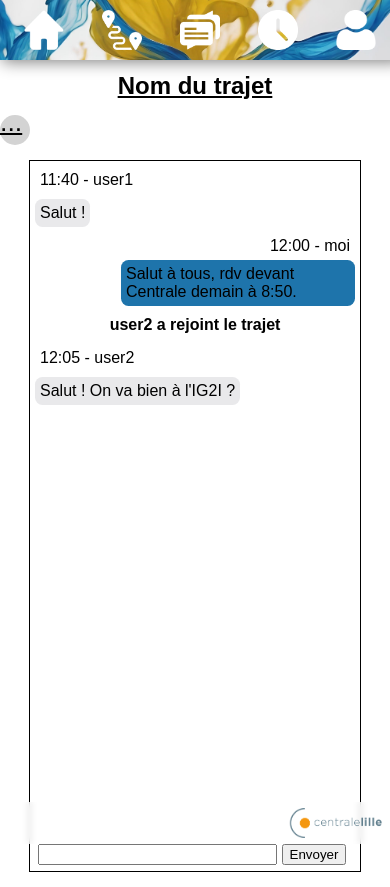
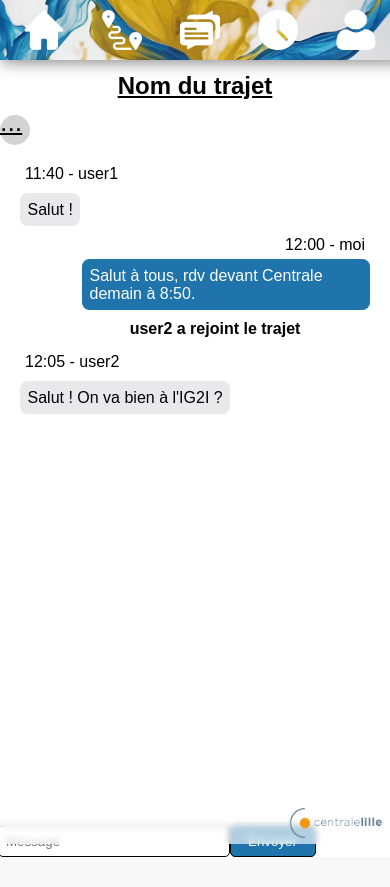
Before and after one commit to JulesVoyer/ProjetWEB, a PHP site: page /index.php?view=messages in a window 390 px wide. After the commit the page ends 857 px from the top, so only its background shows below. Run offline with PHP 8.4, Linux system fonts and the light colour scheme; some web fonts are replaced.

Commit message:
modif lien messages et detail trajet + vue message

```diff
--- a/CSS/style.css
+++ b/CSS/style.css
@@ -398,7 +398,7 @@ body {
 
 
 
-/*---------- ACCEUIL ----------*/
+/*---------- ACCUEIL ----------*/
 
 /*#aclBody {
     padding-left: 35%;
@@ -901,7 +901,7 @@ body {
     height: fit-content;
     border-radius: 7.5px;
     background-color: #E9E9EB;
-    padding: 5px;
+    padding: 7.5px;
 }
 
 .heureEnvoye {
@@ -916,10 +916,11 @@ body {
     margin: 0 0 0 auto !important;
     border-radius: 7.5px;
     background-color: #1E74AB;
+    color: white;
     width: fit-content;
     max-width: 70%;
     height: fit-content;
-    padding: 5px;
+    padding: 7.5px;
 }
 
 .rejointQuitte {
@@ -931,21 +932,68 @@ body {
 
 #conversation form {
     position: absolute;
+    margin: 0 auto 0 auto;
+    top: 665px;
+    width: 100%;
+    left: -2.5px;
     display: flex;
-    flex-direction: row;
-    text-align: center;
-    top: 680px;
-    width: 100%;
+    flex-direction: row ;
+
 }
 
-#conversation input {
-    margin: 2.5px;
-}
 
 #conversation input[type="text"] {
     position: relative;
-    width: 70%;
+    width: 50%;
+    border: black solid 1px;
+    border-radius: 5px;
+    padding: 7.5px;
 }
+
+#conversation input[type="submit"] {
+    border: black solid 1px;
+    width: 20%;
+    border-radius: 5px;
+    padding: 7.5px;
+    color: white;
+    background-color: #1E74AB;
+
+}
+
+@media all and (max-width:550px) {
+    /* Cas d'une fenêtre de largeur inférieure à 550px [mobile] */
+
+    #conversation {
+        padding: 0 20px 0 20px;
+        border: 0;
+        width: 100%;
+        height: 100%;
+        display: flex;
+        flex-direction: column;
+        text-decoration:none !important;
+        color: black;
+    }
+
+    .messageEnvoye {
+        right: 40px;
+        margin-left: auto !important;
+        border-radius: 7.5px;
+        background-color: #1E74AB;
+        color: white;
+        width: fit-content;
+        max-width: 70%;
+        height: fit-content;
+        padding: 7.5px;
+    }
+
+    .heureEnvoye {
+        right: 40px;
+        margin-left: auto !important;
+
+    }
+}
+
+/*---------- HISTORIQUE ----------*/
 
 .subTitlePage {
     position: relative;
@@ -1001,6 +1049,7 @@ body {
 
 
 
+
 /*---------- PROFIL ----------*/
 
 #pflBody {
@@ -1019,6 +1068,7 @@ body {
     text-align: center;
 
     /* Répartition homogène des éléments dans la div */
+    position: relative;
     display: flex;
     justify-content: space-around;
     flex-direction: column;
--- a/templates/messages.php
+++ b/templates/messages.php
@@ -33,7 +33,7 @@ include_once("libs/maLibForms.php");
             <p class="messageRecu">Salut ! On va bien à l'IG2I ?</p>
 
             <form action="controleur.php">
-                <input type="text" name="contenuMessage" id="contenu">
+                <input type="text" name="contenuMessage" id="contenu" placeholder="Message">
                 <input type="submit" value="Envoyer" name="envoyerMessage">
             </form>
         </div>
--- a/templates/trajets.php
+++ b/templates/trajets.php
@@ -27,7 +27,7 @@ include_once("libs/maLibForms.php");
             <input type="image" name="imgRecherche" src="ressources/loupe.png" alt="rechercheTrajet" id="imgRecherche">
         </form>
 
-        <a href="http://localhost/%5b04%5d%20Projet/ProjetWEB/index.php?view=trajetsDetails" class="trajet">
+        <a href="index.php?view=trajetsDetails" class="trajet">
         <img id="autoRouge" src="ressources/auto-rouge.png" alt="icone voiture rouge" style="display: none;"/>
             <p class="dateTrajet">Ven. 28 Juin</p>
 
@@ -47,7 +47,7 @@ include_once("libs/maLibForms.php");
         </a>
 
 
-            <a href="" class="trajet sansVehicule inscrit">
+        <a href="index.php?view=trajetsDetails" class="trajet">
                 <img id="autoRouge" src="ressources/auto-rouge.png" alt="icone voiture rouge" style="display: none;"/>
 
                 <p class="dateTrajet">Ven. 28 Juin</p>
```
Also changed, not shown: templates/conversations.php (+4 -4 lines).
